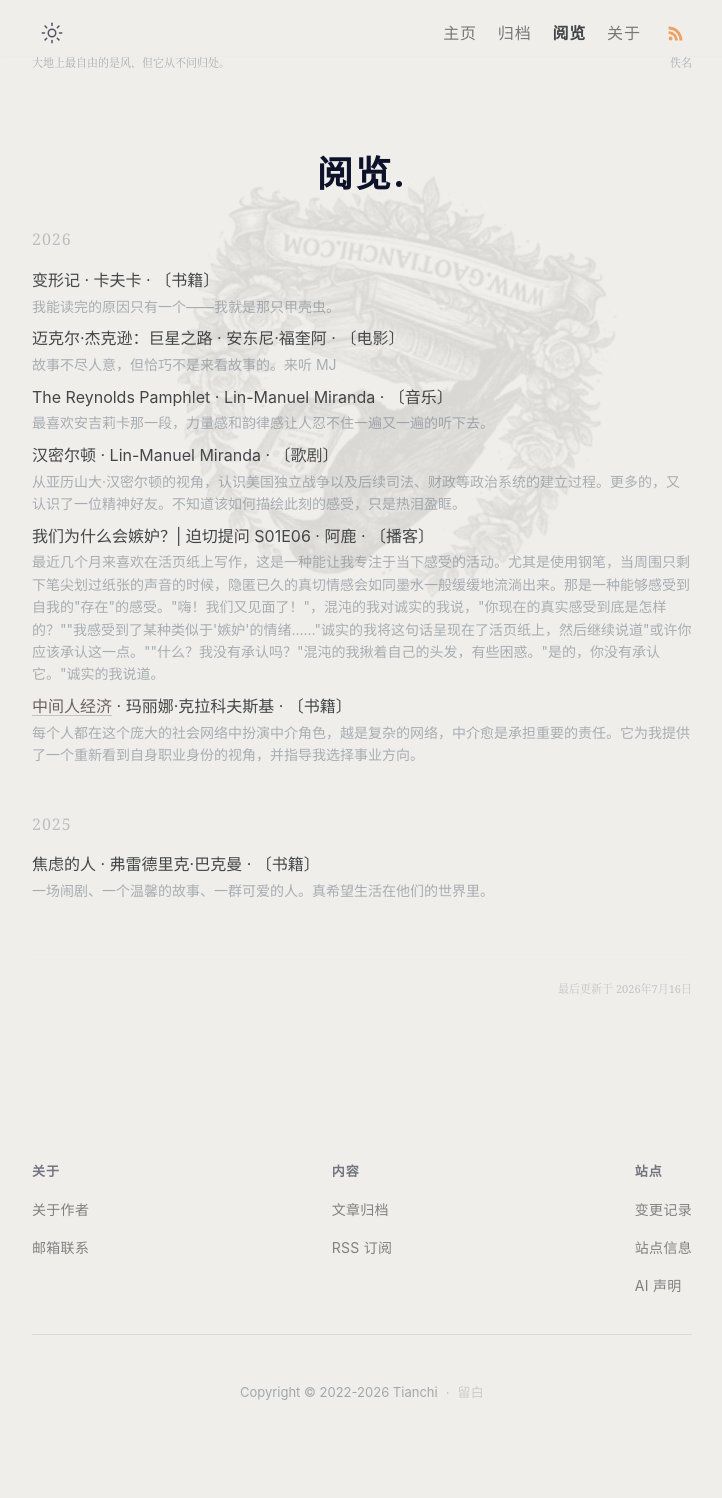
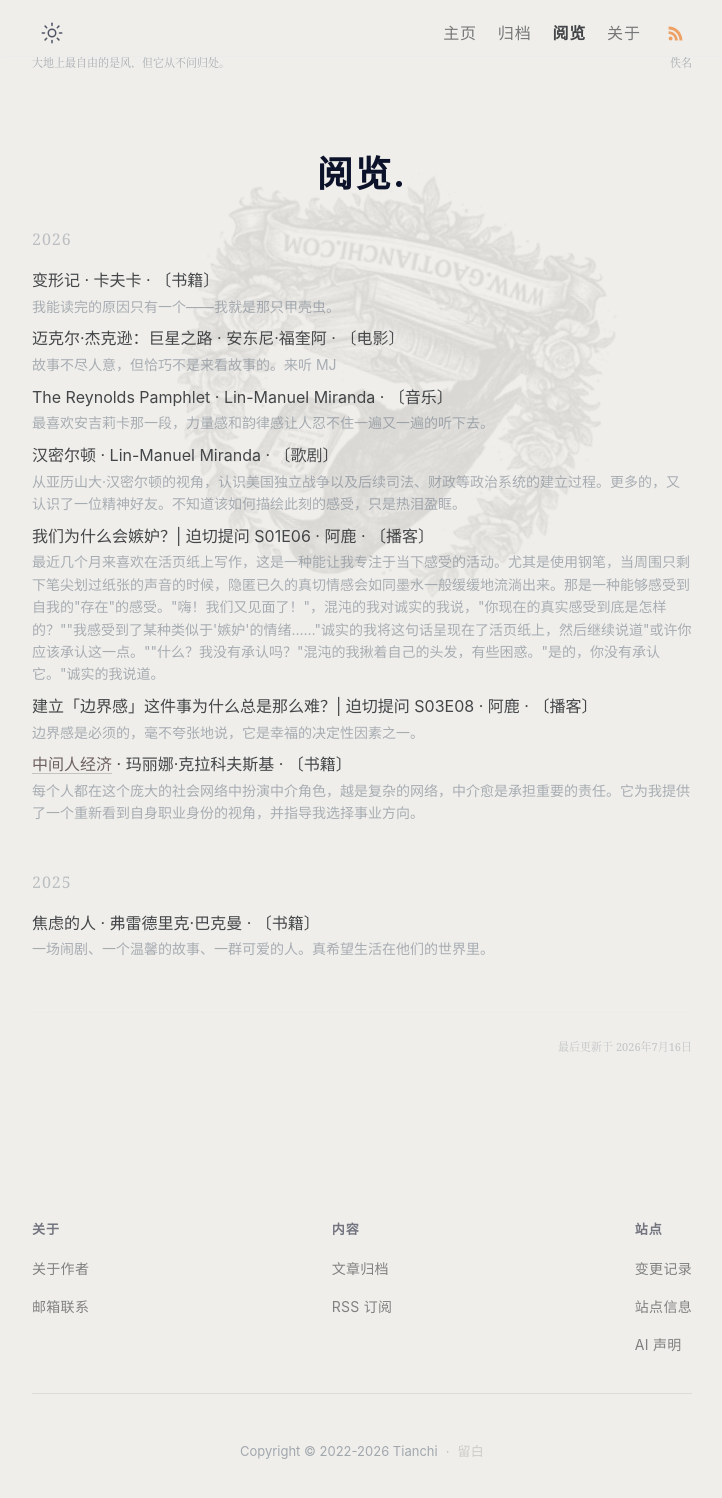
Before and after one commit to gaotianchi/gaotianchi.github.io, a Jekyll site: the page built from _pages/library.html, in a window 1280 px wide. Shown: the whole page, without its empty margins (278-1000 px from the left). Built offline with Jekyll 4.4.1, drawn with Linux system fonts in a browser that asks for light colours; before the commit the page ends 1439 px from its top, so only the background shows below that.

Commit message:
feat: 阅览新增播客「迫切提问 S03E08」
Co-Authored-By: Claude Fable 5 <noreply@anthropic.com>

```diff
--- a/_data/consuming.yml
+++ b/_data/consuming.yml
@@ -40,6 +40,12 @@
   started: 2026-03-19
   notes: 最近几个月来喜欢在活页纸上写作，这是一种能让我专注于当下感受的活动。尤其是使用钢笔，当周围只剩下笔尖划过纸张的声音的时候，隐匿已久的真切情感会如同墨水一般缓缓地流淌出来。那是一种能够感受到自我的"存在"的感受。"嗨！我们又见面了！"，混沌的我对诚实的我说，"你现在的真实感受到底是怎样的？""我感受到了某种类似于'嫉妒'的情绪……"诚实的我将这句话呈现在了活页纸上，然后继续说道"或许你应该承认这一点。""什么？我没有承认吗？"混沌的我揪着自己的头发，有些困惑。"是的，你没有承认它。"诚实的我说道。
 
+- title: 建立「边界感」这件事为什么总是那么难？| 迫切提问 S03E08
+  creator: 阿鹿
+  type: 播客
+  started: 2026-03-17
+  notes: 边界感是必须的，毫不夸张地说，它是幸福的决定性因素之一。
+
 - title: 中间人经济
   creator: 玛丽娜·克拉科夫斯基
   type: 书籍
```
